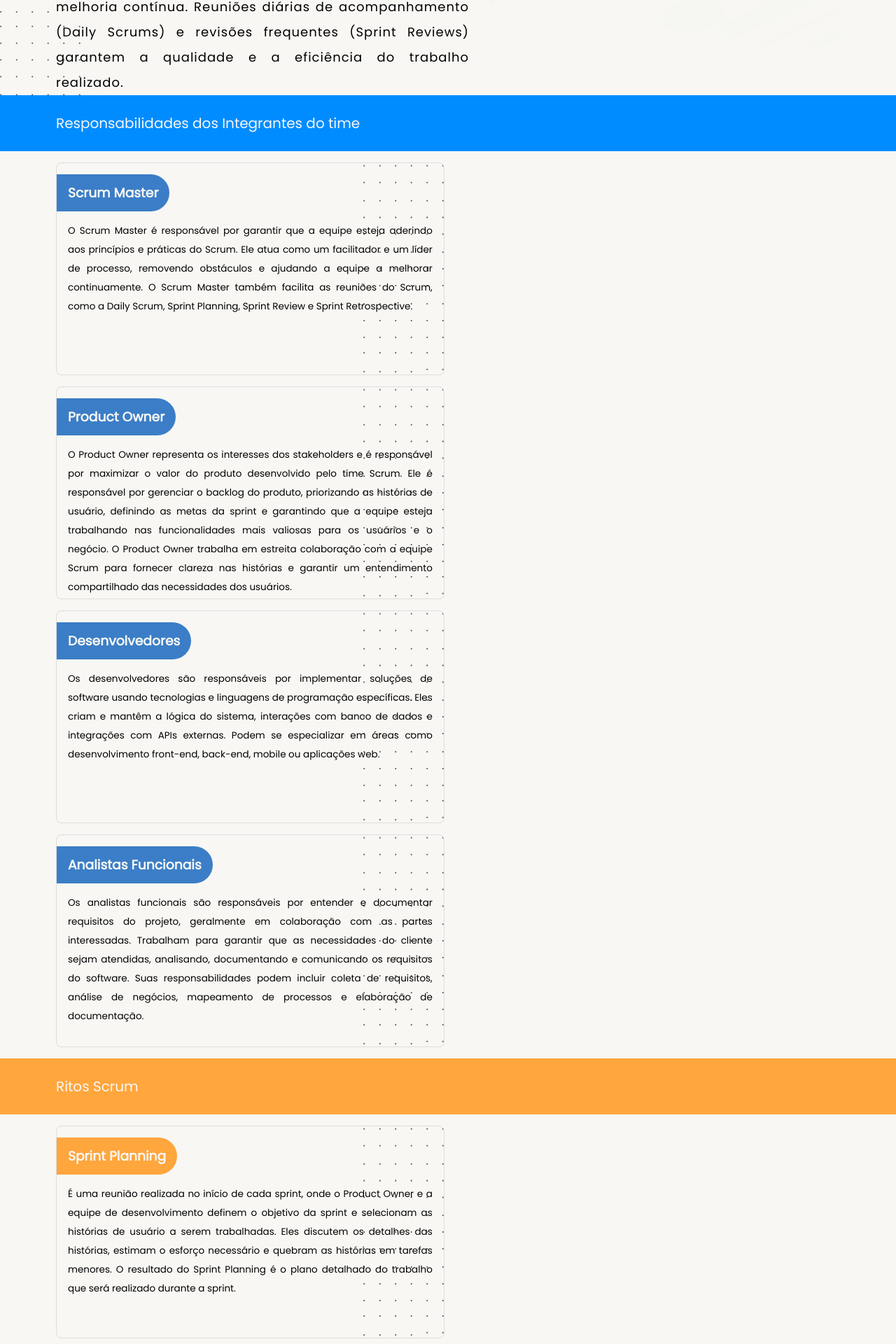
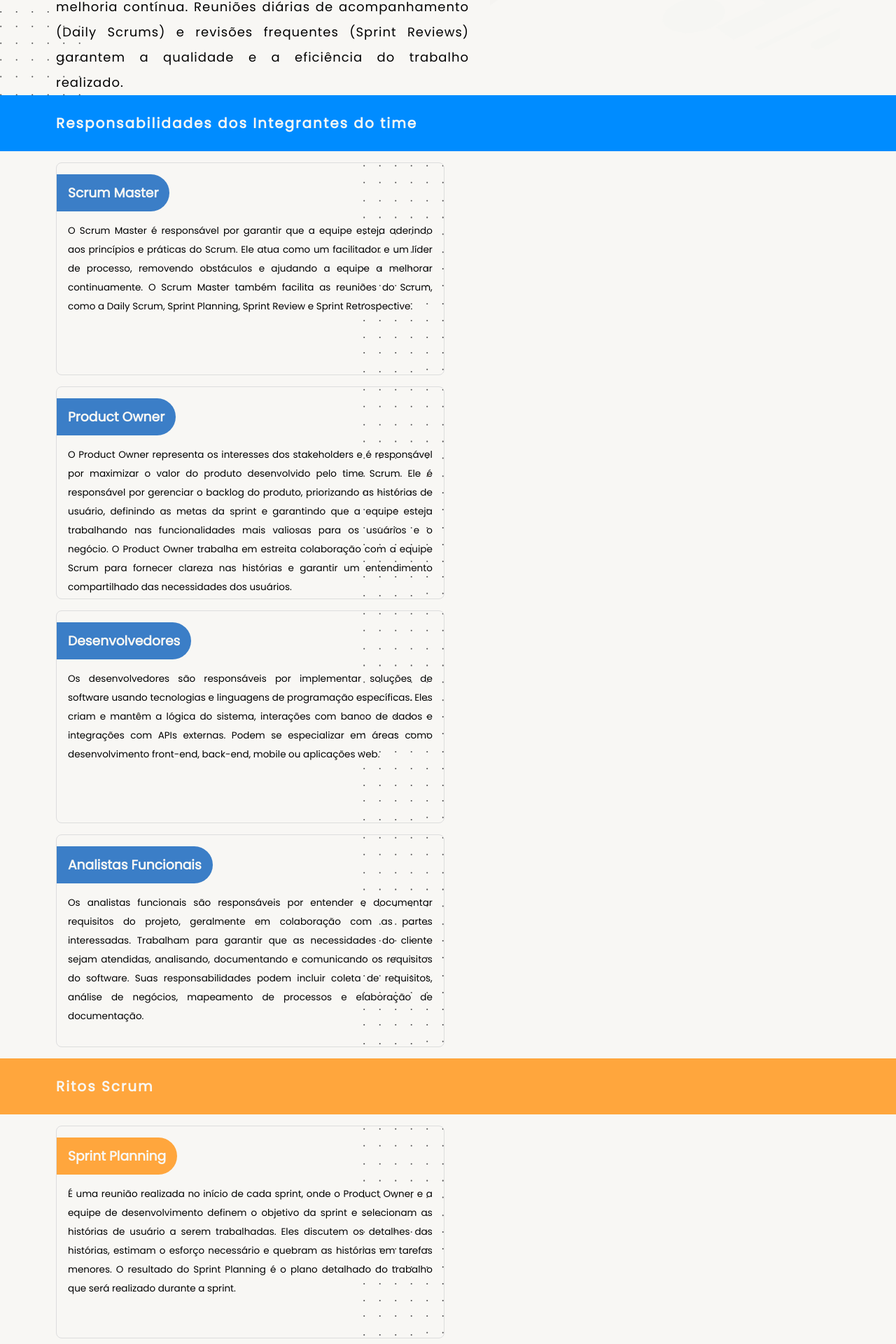
Before and after one commit to joao-belmiro/agile-docfy, a Vue app: page / in a window 1280 px wide. Shown: the part 460-2380 px from the top of the page at 70% size. Built offline with nearby package versions, Linux system fonts and the light colour scheme; no server answers.

Commit message:
globalizando css

```diff
--- a/src/assets/scss/variables.scss
+++ b/src/assets/scss/variables.scss
@@ -1,13 +1,47 @@
-@import url('https://fonts.googleapis.com/css2?family=Poppins&family=Rubik:ital@1&display=swap');
-@import './global.scss';
+@import url("https://fonts.googleapis.com/css2?family=Poppins&family=Rubik:ital@1&display=swap");
+@import "./global.scss";
 $global-font: "Poppins", sans-serif;
-$logo-font: 'Rubik', sans-serif;
+$logo-font: "Rubik", sans-serif;
 $primary: #3b7ec7;
-$secondary: #64D487;
-$contrast:#FFA63D;
-$purple:  #7f00ff;
-$contrast-2:#FDD750;
-$background: #F8F7F4;
-$dark: #2A3A4E;
-$blue:#008CFF;
-$grey: #E5E5E5;
+$secondary: #64d487;
+$contrast: #ffa63d;
+$purple: #7f00ff;
+$contrast-2: #fdd750;
+$background: #f8f7f4;
+$dark: #2a3a4e;
+$blue: #008cff;
+$grey: #e5e5e5;
+
+.title-rites {
+  box-sizing: border-box;
+  background-color: $contrast;
+  color: $background;
+  font-size: 20px;
+  width: 100%;
+  height: 80px;
+  font-weight: 600;
+  letter-spacing: 2px;
+  line-height: 80px;
+}
+.title-medium {
+  box-sizing: border-box;
+  background-color: $purple;
+  color: $background;
+  font-size: 20px;
+  width: 100%;
+  height: 80px;
+  font-weight: 600;
+  letter-spacing: 2px;
+  line-height: 80px;
+}
+.title-actors {
+  box-sizing: border-box;
+  background-color: $blue;
+  color: $background;
+  font-size: 20px;
+  width: 100%;
+  height: 80px;
+  font-weight: 600;
+  letter-spacing: 2px;
+  line-height: 80px;
+}
--- a/src/views/kanban.vue
+++ b/src/views/kanban.vue
@@ -43,33 +43,3 @@ export default defineComponent({
   }
 })
 </script>
-
-<style lang="scss">
-.title-rites {
-  box-sizing: border-box;
-  background-color: $contrast;
-  color: $background;
-  font-size: 20px;
-  width: 100%;
-  height: 80px;
-  line-height: 80px;
-}
-.title-medium {
-  box-sizing: border-box;
-  background-color: $purple;
-  color: $background;
-  font-size: 20px;
-  width: 100%;
-  height: 80px;
-  line-height: 80px;
-}
-.title-actors {
-  box-sizing: border-box;
-  background-color: $blue;
-  color: $background;
-  font-size: 20px;
-  width: 100%;
-  height: 80px;
-  line-height: 80px;
-}
-</style>
--- a/src/views/scrum.vue
+++ b/src/views/scrum.vue
@@ -43,33 +43,3 @@ export default defineComponent({
   }
 })
 </script>
-
-<style lang="scss">
-.title-rites {
-  box-sizing: border-box;
-  background-color: $contrast;
-  color: $background;
-  font-size: 20px;
-  width: 100%;
-  height: 80px;
-  line-height: 80px;
-}
-.title-medium {
-  box-sizing: border-box;
-  background-color: $purple;
-  color: $background;
-  font-size: 20px;
-  width: 100%;
-  height: 80px;
-  line-height: 80px;
-}
-.title-actors {
-  box-sizing: border-box;
-  background-color: $blue;
-  color: $background;
-  font-size: 20px;
-  width: 100%;
-  height: 80px;
-  line-height: 80px;
-}
-</style>
```
Also changed, not shown: src/assets/scss/global.scss (line endings or trailing spaces).
